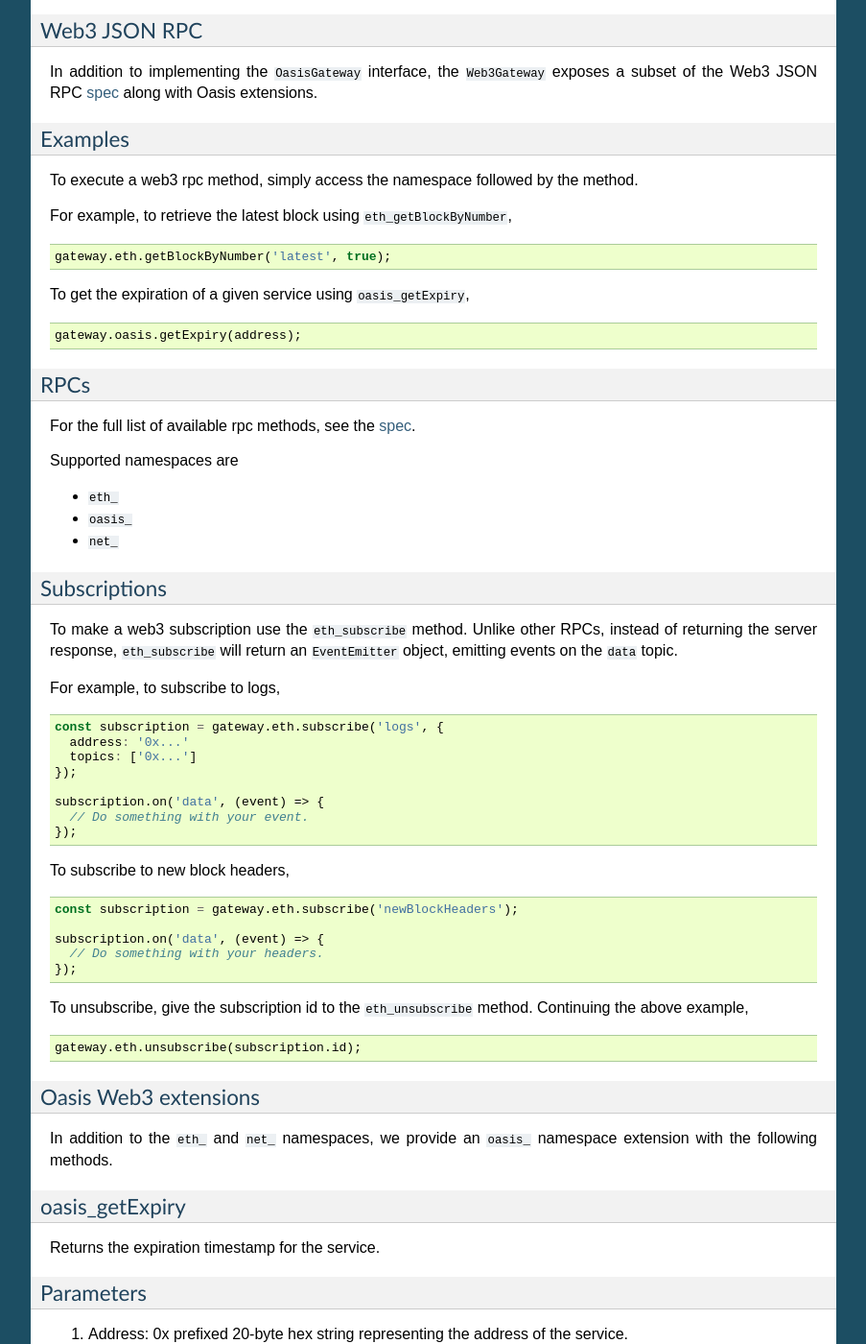
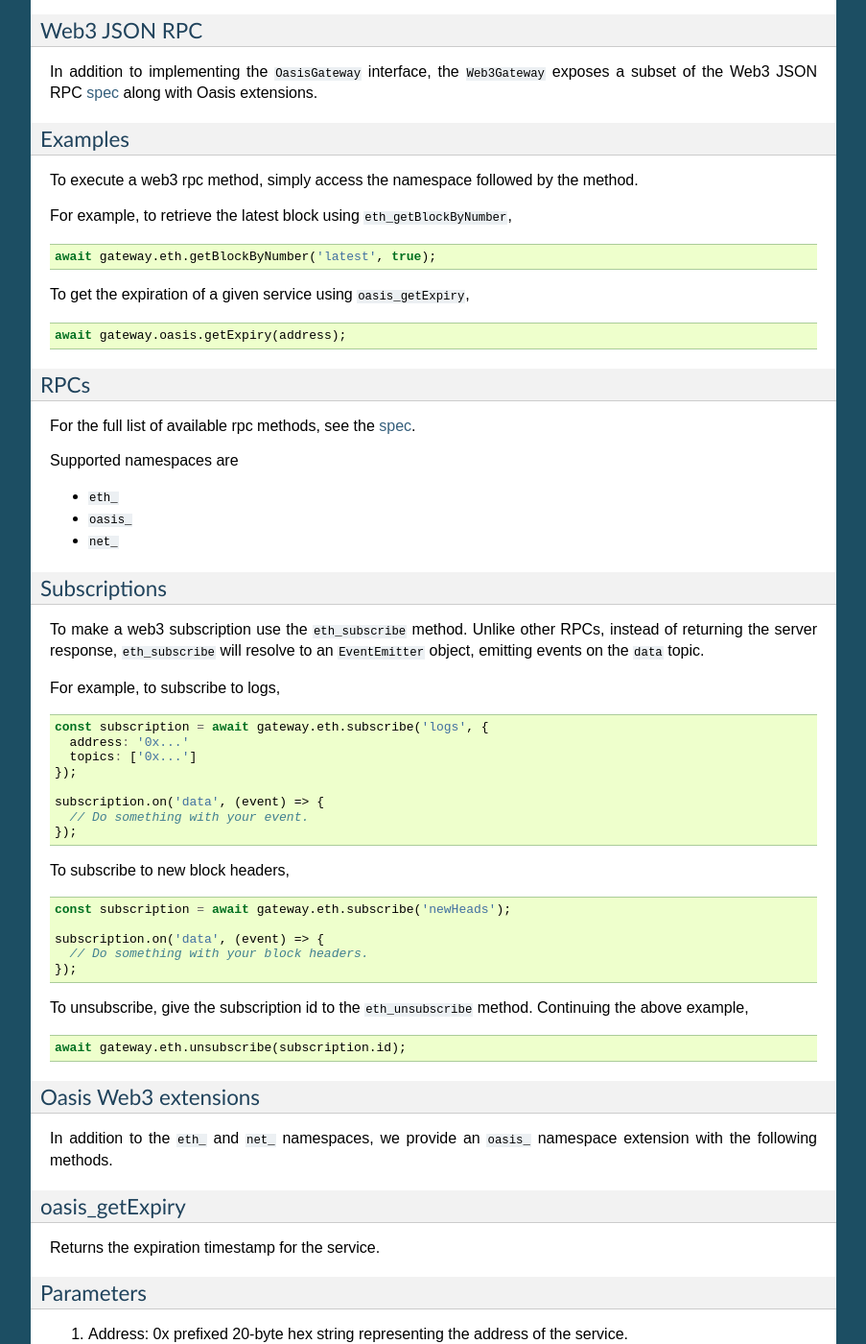
Before and after one commit to oasislabs/oasis.js, a Sphinx documentation site: the page built from docs/gateways.rst, in a window 1280 px wide and 1400 px high, scrolled down 1028 px. Shown: the whole window at 96% size, without its empty margins (198-1101 px from the left). Built offline with Sphinx 7.4.7, drawn with Linux system fonts in a browser that asks for light colours.

Commit message:
Fix some docs

```diff
--- a/docs/gateways.rst
+++ b/docs/gateways.rst
@@ -72,13 +72,13 @@ For example, to retrieve the latest block using ``eth_getBlockByNumber``,
 
 .. code-block:: javascript
 
-   gateway.eth.getBlockByNumber('latest', true);
+   await gateway.eth.getBlockByNumber('latest', true);
 
 To get the expiration of a given service using ``oasis_getExpiry``,
 
 .. code-block:: javascript
 
-    gateway.oasis.getExpiry(address);
+    await gateway.oasis.getExpiry(address);
 
 RPCs
 ----
@@ -95,14 +95,14 @@ Subscriptions
 -------------
 
 To make a web3 subscription use the ``eth_subscribe`` method. Unlike other RPCs,
-instead of returning the server response, ``eth_subscribe`` will return an ``EventEmitter``
-object, emitting events on the ``data`` topic.
+instead of returning the server response, ``eth_subscribe`` will resolve to an
+``EventEmitter`` object, emitting events on the ``data`` topic.
 
 For example, to subscribe to logs,
 
 .. code-block:: javascript
 
-   const subscription = gateway.eth.subscribe('logs', {
+   const subscription = await gateway.eth.subscribe('logs', {
      address: '0x...'
      topics: ['0x...']
    });
@@ -115,10 +115,10 @@ To subscribe to new block headers,
 
 .. code-block:: javascript
 
-   const subscription = gateway.eth.subscribe('newBlockHeaders');
+   const subscription = await gateway.eth.subscribe('newHeads');
 
    subscription.on('data', (event) => {
-     // Do something with your headers.
+     // Do something with your block headers.
    });
 
 To unsubscribe, give the subscription id to the ``eth_unsubscribe`` method. Continuing the
@@ -126,7 +126,7 @@ above example,
 
 .. code-block:: javascript
 
-   gateway.eth.unsubscribe(subscription.id);
+   await gateway.eth.unsubscribe(subscription.id);
 
 Oasis Web3 extensions
 ---------------------
```
